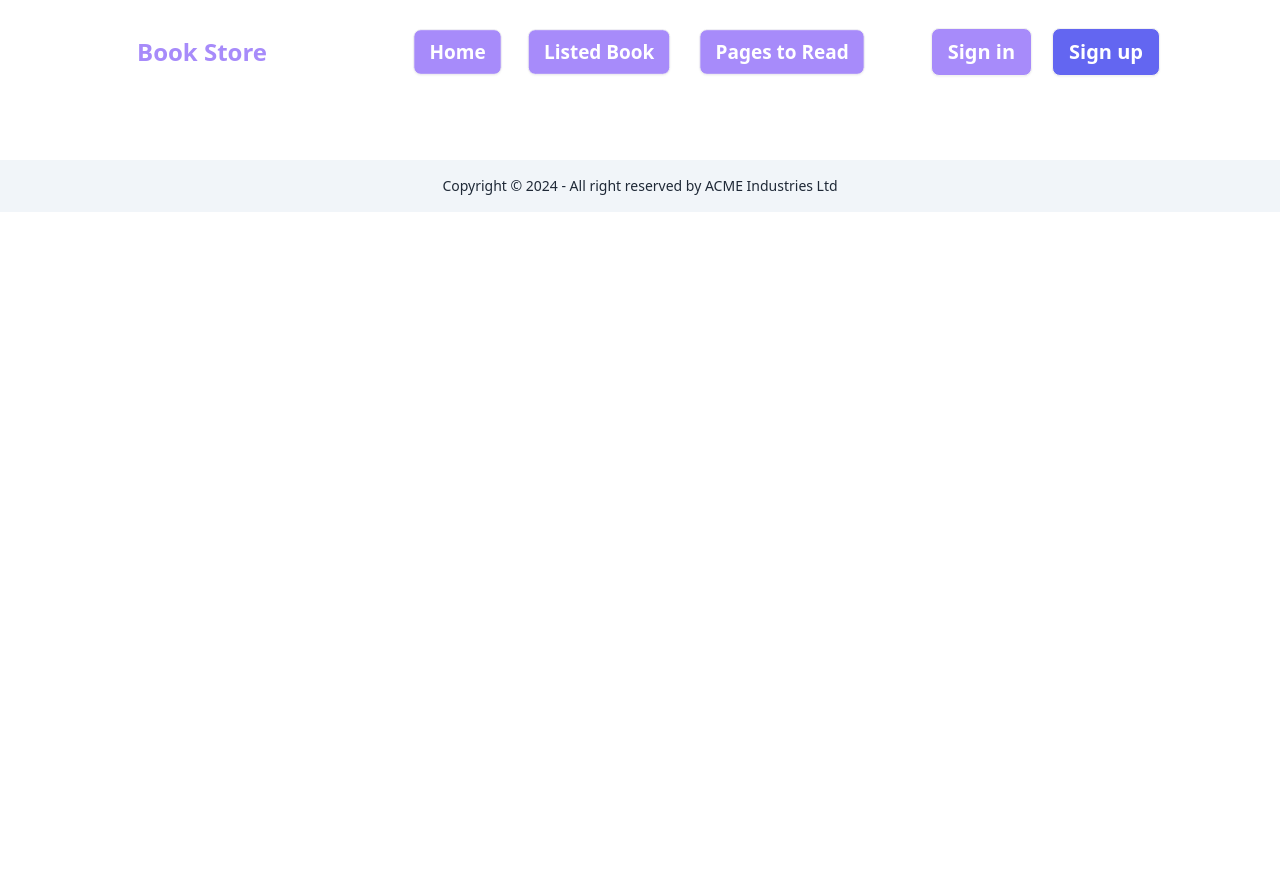
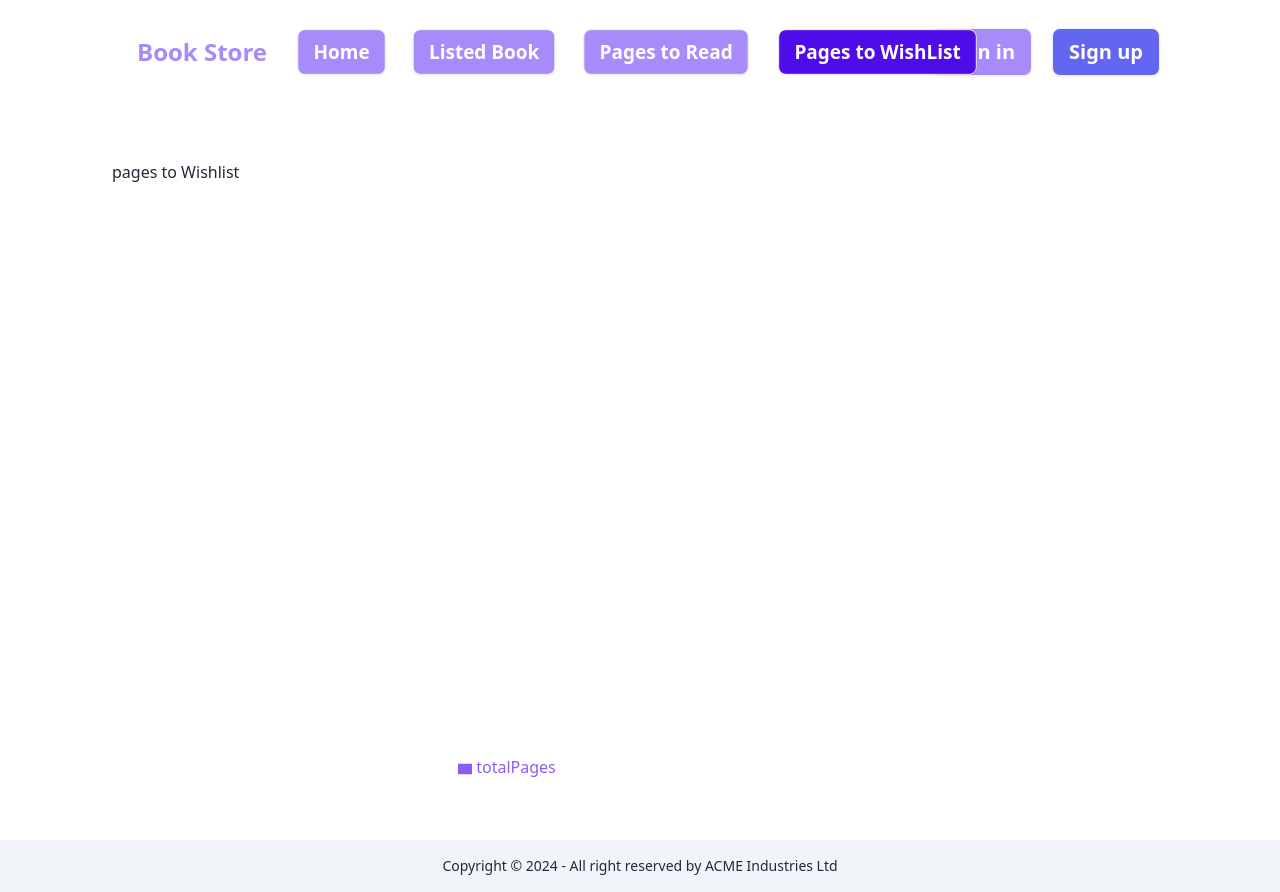
Before and after one commit to haqueashraful/book-store-ha, a React (Vite) app: page /pagestowishes in a window 1280 px wide. Before the commit the page ends 800 px from the top, so only its background shows below. Built offline with nearby package versions, Linux system fonts and the light colour scheme.

Commit message:
wishlist page added

```diff
--- a/src/Navfooter/Nav.jsx
+++ b/src/Navfooter/Nav.jsx
@@ -37,6 +37,7 @@ const Nav = () => {
           <NavLink className="btn  bg-violet-400 text-xl text-white hover:bg-[#4e0ce8]" to="/">Home</NavLink>
           <NavLink className="btn  bg-violet-400 text-xl text-white hover:bg-[#4e0ce8]" to="/listedbook">Listed Book</NavLink>
           <NavLink className="btn  bg-violet-400 text-xl text-white hover:bg-[#4e0ce8]" to="/pagetoread">Pages to Read</NavLink>
+          <NavLink className="btn  bg-violet-400 text-xl text-white hover:bg-[#4e0ce8]" to="/pagestowishes">Pages to WishList</NavLink>
         </ul>
       </div>
       <div className="navbar-end gap-5">
--- a/src/pages/PagesToWishlist.jsx
+++ b/src/pages/PagesToWishlist.jsx
@@ -1,11 +1,42 @@
-import React from 'react';
+import { Bar, BarChart, Legend, Tooltip, XAxis, YAxis } from "recharts";
+import { getItem } from "../Utils/shared";
 
 const PagesToWishlist = () => {
-    return (
-        <div>
+  const readedData = getItem("wishes");
+  console.log(readedData);
 
-        </div>
-    );
+  const chartData = readedData.map((book) => ({
+    name: book.bookName,
+    totalPages: book.totalPages,
+  }));
+  const getPath = (x, y, width, height) => {
+    return `M${x},${y + height}C${x + width / 3},${y + height} ${
+      x + width / 2
+    },${y + height / 3}
+      ${x + width / 2}, ${y}
+      C${x + width / 2},${y + height / 3} ${x + (2 * width) / 3},${
+      y + height
+    } ${x + width}, ${y + height}
+      Z`;
+  };
+
+  const TriangleBar = (props) => {
+    const { fill, x, y, width, height } = props;
+
+    return <path d={getPath(x, y, width, height)} stroke="none" fill={fill} />;
+  };
+  return (
+    <div>
+      <h1>pages to Wishlist  </h1>
+      <BarChart width={800} height={600} data={chartData}>
+        <XAxis dataKey="name" />
+        <YAxis />
+        <Tooltip />
+        <Legend />
+        <Bar dataKey="totalPages" fill="#8B5CF6" shape={<TriangleBar />} />
+      </BarChart>
+    </div>
+  );
 };
 
 export default PagesToWishlist;
```
